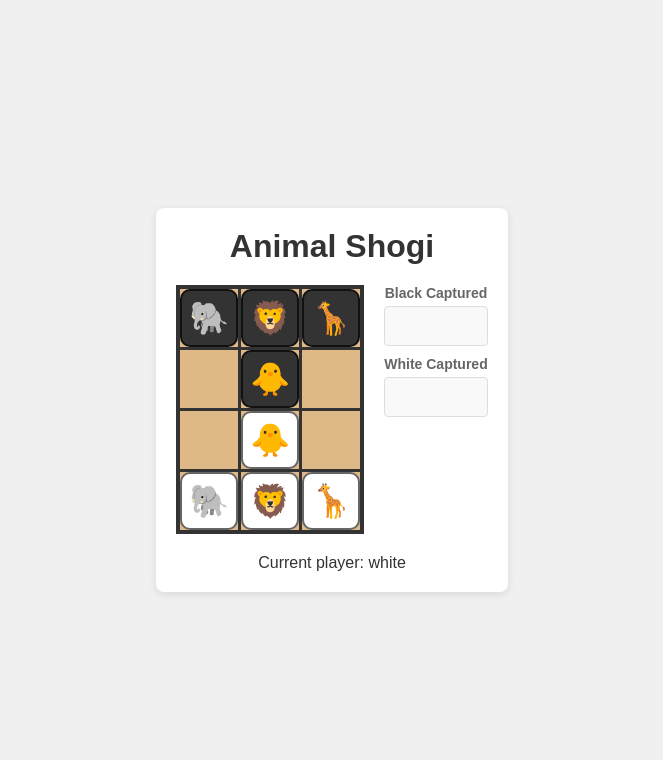
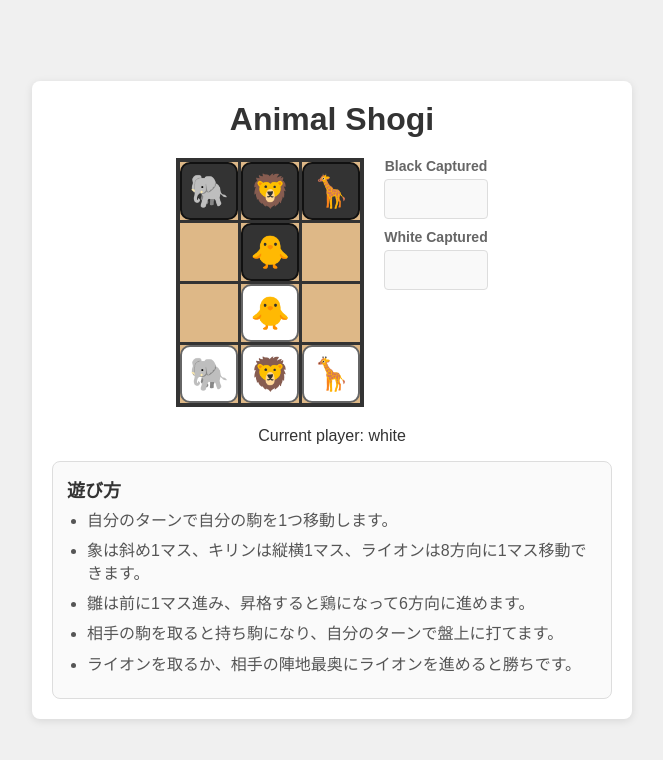
Before and after one commit to london3/animal-shougi, a website built with Vite: page index.html in a window 1280 px wide. Shown: the whole page, without its empty margins (308-971 px from the left). Built offline with nearby package versions, Linux system fonts and the light colour scheme.

Commit message:
Add game rules below board

```diff
--- a/src/main.js
+++ b/src/main.js
@@ -64,6 +64,16 @@ function renderBoard() {
       </div>
     </div>
     <div id="status">Current player: ${currentPlayer}</div>
+    <div id="rules">
+      <h2>遊び方</h2>
+      <ul>
+        <li>自分のターンで自分の駒を1つ移動します。</li>
+        <li>象は斜め1マス、キリンは縦横1マス、ライオンは8方向に1マス移動できます。</li>
+        <li>雛は前に1マス進み、昇格すると鶏になって6方向に進めます。</li>
+        <li>相手の駒を取ると持ち駒になり、自分のターンで盤上に打てます。</li>
+        <li>ライオンを取るか、相手の陣地最奥にライオンを進めると勝ちです。</li>
+      </ul>
+    </div>
   `;
 
   const boardElement = document.getElementById('board');
--- a/src/style.css
+++ b/src/style.css
@@ -162,3 +162,29 @@ h1 {
   color: #333;
   margin-top: 10px;
 }
+
+#rules {
+  text-align: left;
+  margin-top: 16px;
+  padding: 14px;
+  border: 1px solid #ddd;
+  border-radius: 8px;
+  background-color: #fafafa;
+}
+
+#rules h2 {
+  margin: 0 0 8px 0;
+  font-size: 18px;
+  color: #333;
+}
+
+#rules ul {
+  margin: 0;
+  padding-left: 20px;
+}
+
+#rules li {
+  margin-bottom: 8px;
+  color: #555;
+  line-height: 1.4;
+}
```
